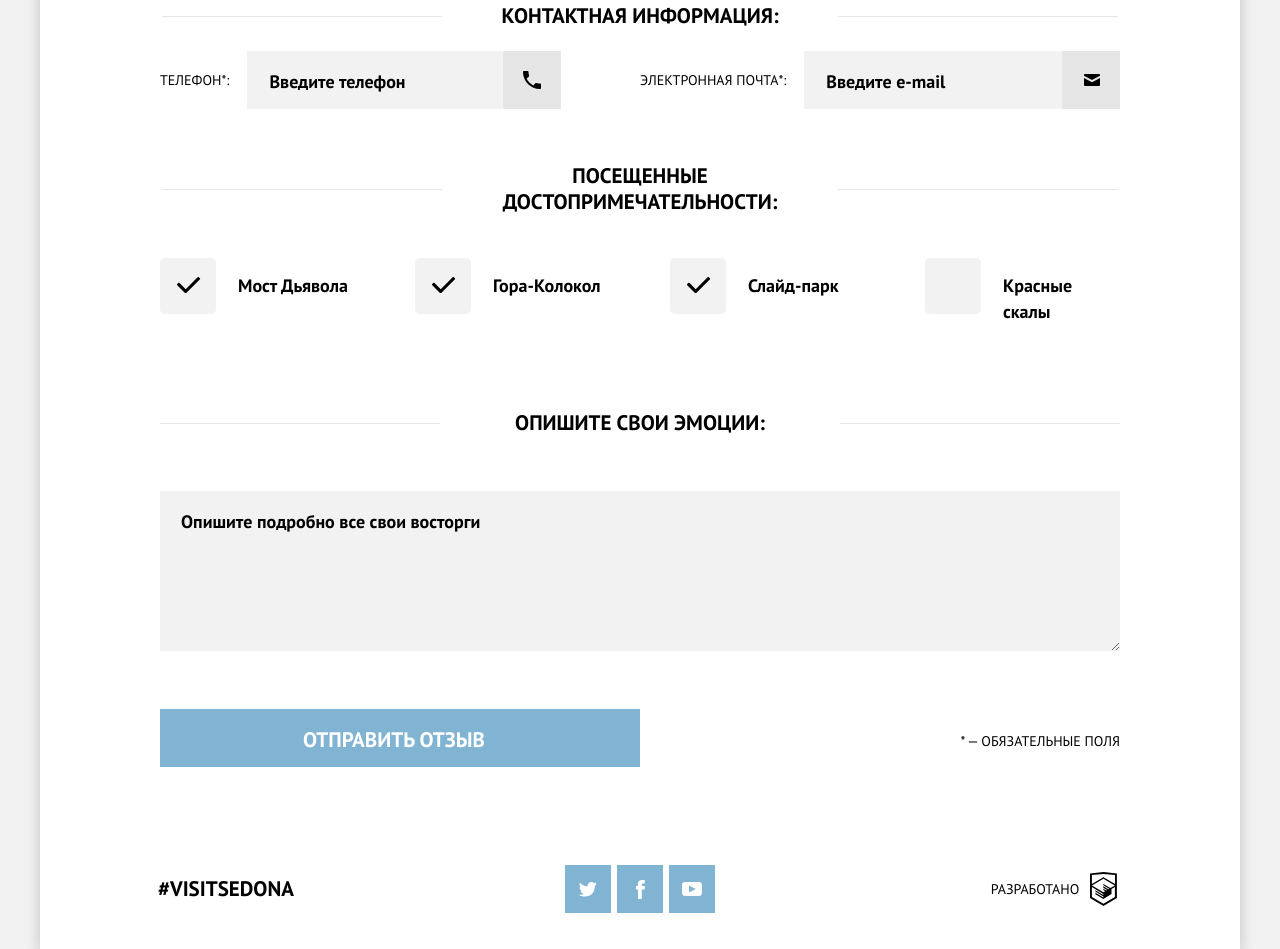
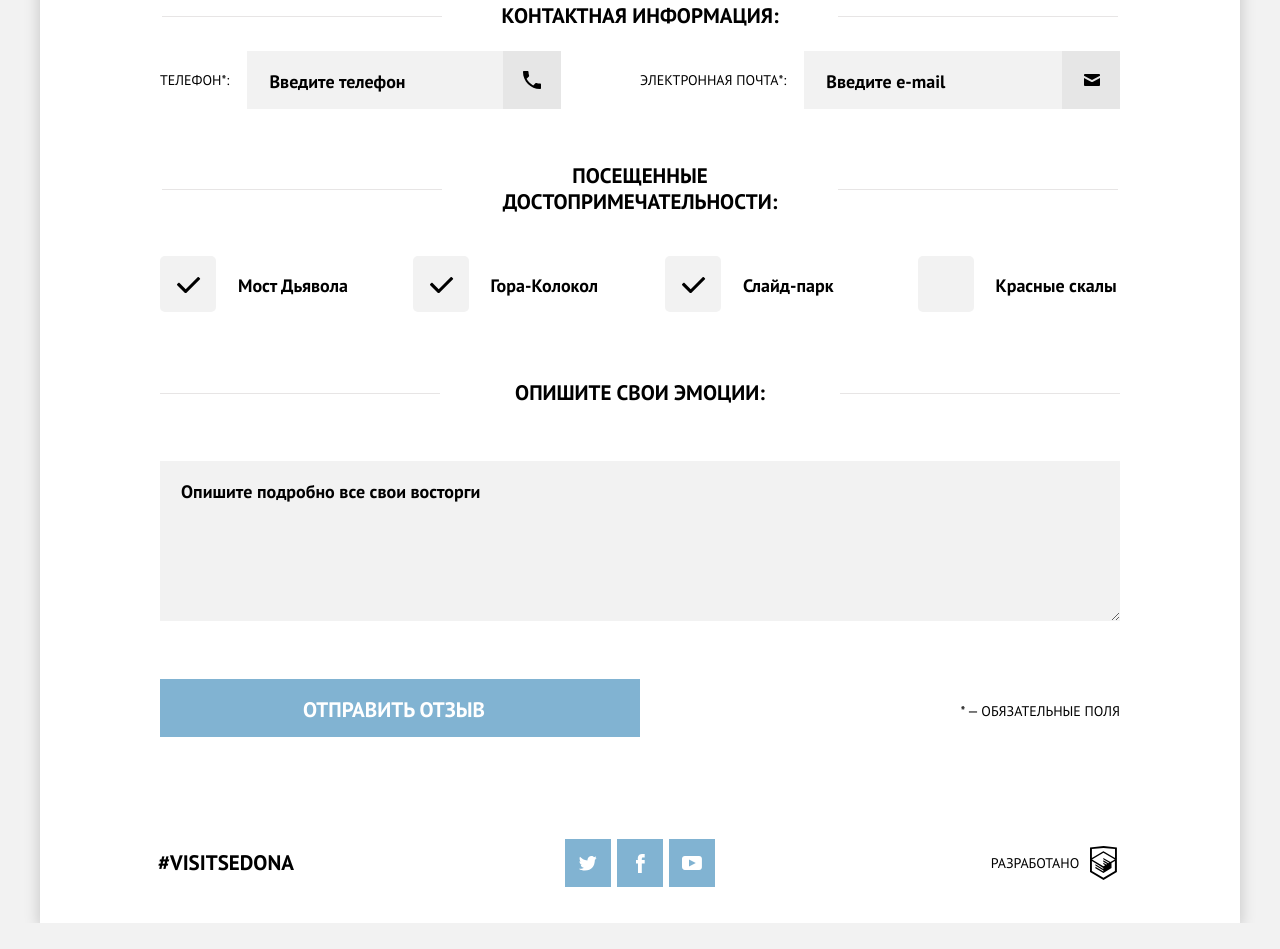
Before and after one commit to svetlana-solo/448299-sedona-22, a website: page source/form.html in a window 1280 px wide. Shown: the part 998-1947 px from the top of the page. After the commit the page ends 1921 px from the top, so only its background shows below. Drawn offline with nearby package versions, Linux system fonts and the light colour scheme; files that its build step writes are made by us from their sources.

Commit message:
Правка

```diff
--- a/source/sass/blocks/checkbox.scss
+++ b/source/sass/blocks/checkbox.scss
@@ -18,12 +18,18 @@
 .checkbox__input + label::before {
   content: "";
   position: absolute;
-  top: 2px;
+  top: 1px;
   left: 0;
   width: 56px;
   height: 56px;
   background-color: $grey-200;
   border-radius: 5px;
+}
+
+@media (min-width: $desktop-width) {
+  .checkbox__input + label::before {
+    top: 0;
+  }
 }
 
 .checkbox__input + label:hover::before {
--- a/source/sass/blocks/form-list.scss
+++ b/source/sass/blocks/form-list.scss
@@ -53,17 +53,6 @@
   text-transform: none;
 }
 
-.form-list__item {
-  position: relative;
-  margin-bottom: 9px;
-}
-
-@media (min-width: $tablet-width) {
-  .form-list__item {
-    margin-bottom: 18px;
-  }
-}
-
 .form-list--attractions {
   padding-bottom: 3px;
 }
@@ -75,29 +64,11 @@
   }
 }
 
-//@media (min-width: $desktop-width) {
-//  .form-list--attractions .form-list__list {
-//    column-gap: 74px;
-//  }
-//}
-
-
-.form-list--attractions .form-list__item {
-  margin-bottom: 20px;
-}
-
-@media (min-width: $tablet-width) {
-  .form-list--attractions .form-list__item {
-    margin-bottom: 27px;
+@media (min-width: $desktop-width) {
+  .form-list--attractions {
+    padding-bottom: 44px;
   }
 }
-
-@media (min-width: $tablet-width) {
-  .form-list--attractions .form-list__title {
-    margin-bottom: 41px;
-  }
-}
-
 
 @media (min-width: $tablet-width) {
   .form-list--attractions .form-list__list {
@@ -113,5 +84,39 @@
     display: grid;
     grid-template-columns: repeat(4, 1fr);
     margin: 0;
+    column-gap: 50px;
   }
 }
+
+.form-list__item {
+  position: relative;
+  margin-bottom: 9px;
+}
+
+@media (min-width: $tablet-width) {
+  .form-list__item {
+    margin-bottom: 18px;
+  }
+}
+
+.form-list--attractions .form-list__item {
+  margin-bottom: 20px;
+}
+
+@media (min-width: $tablet-width) {
+  .form-list--attractions .form-list__item {
+    margin-bottom: 27px;
+  }
+}
+
+@media (min-width: $desktop-width) {
+  .form-list--attractions .form-list__item {
+    margin-bottom: 0;
+  }
+}
+
+@media (min-width: $tablet-width) {
+  .form-list--attractions .form-list__title {
+    margin-bottom: 41px;
+  }
+}
--- a/source/sass/blocks/page-footer.scss
+++ b/source/sass/blocks/page-footer.scss
@@ -14,6 +14,12 @@
     padding-top: 29px;
     display: grid;
     grid-template-columns: repeat(3, 1fr);
+  }
+}
+
+@media (min-width: $desktop-width) {
+  .page-footer {
+    padding-top: 33px;
   }
 }
 
```
